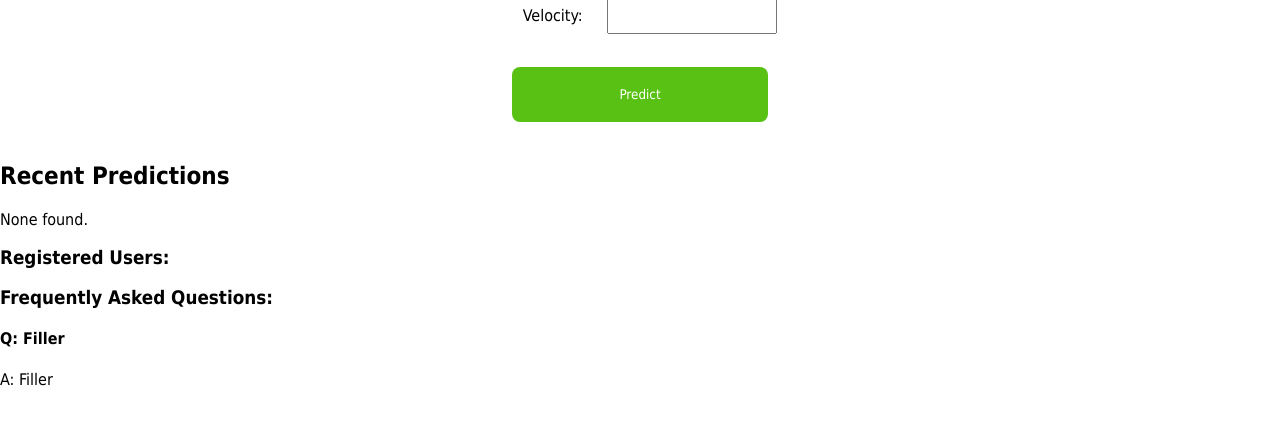
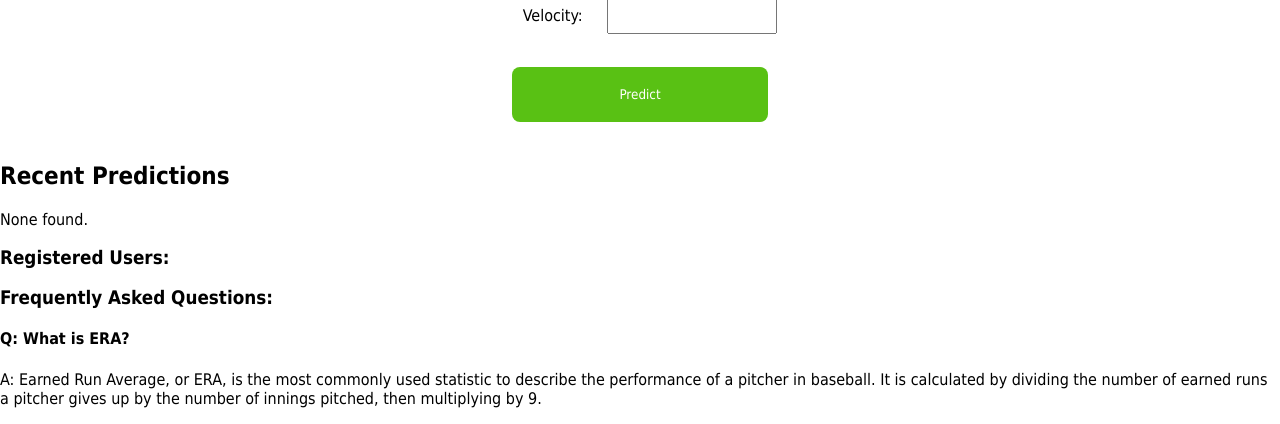
Before and after one commit to bryanyantx/baseball-predictor, a Django app: template prediction_app/era_predictions/templates/era_predictions/home.html in a window 1280 px wide. Shown: the part 657-1081 px from the top of the page. Before the commit the page ends 1043 px from the top, so only its background shows below. Run offline with Django 4.2, Linux system fonts and the light colour scheme; the template is opened without the code that fills it, so the values that code supplies are empty.

Commit message:
add first question

```diff
--- a/prediction_app/era_predictions/templates/era_predictions/home.html
+++ b/prediction_app/era_predictions/templates/era_predictions/home.html
@@ -107,8 +107,8 @@
 <h3>Frequently Asked Questions:</h3>
 <div class="faq-section">
   <div class="faq-question">
-    <h4>Q: Filler</h4>
-    <p>A: Filler</p>
+    <h4>Q: What is ERA?</h4>
+    <p>A: Earned Run Average, or ERA, is the most commonly used statistic to describe the performance of a pitcher in baseball. It is calculated by dividing the number of earned runs a pitcher gives up by the number of innings pitched, then multiplying by 9.</p>
   </div>
 </div>
 
```
